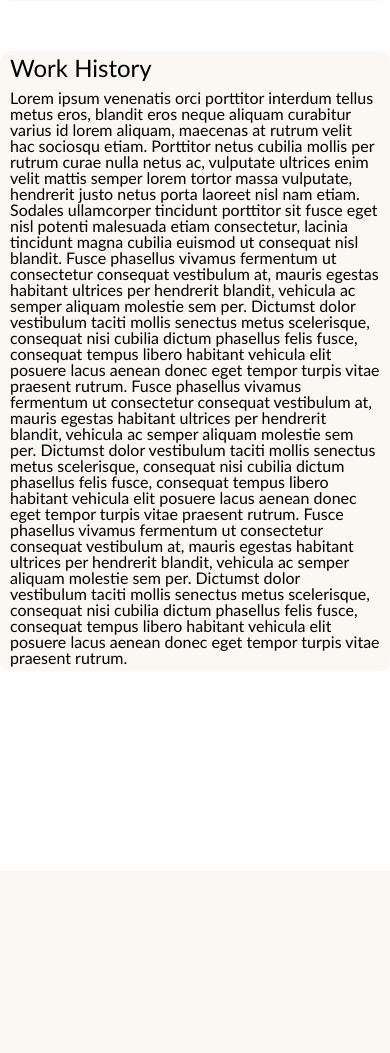
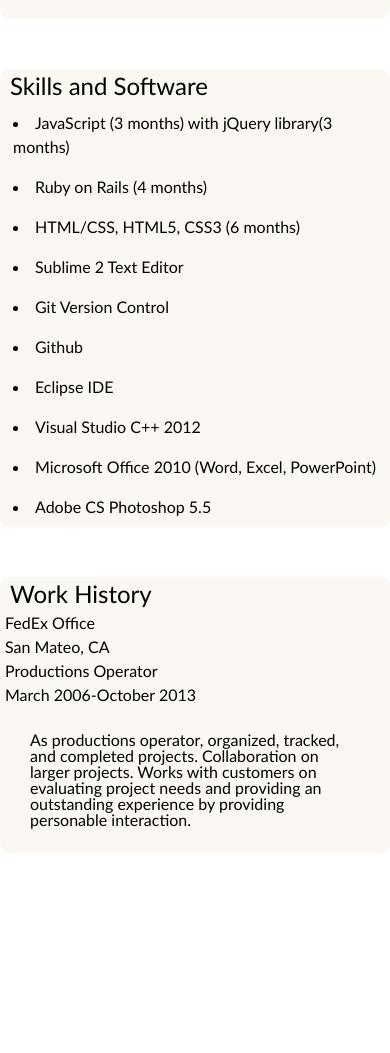
Before and after one commit to MonochromED/Resume-Site, a PHP site: page /resume.html in a window 390 px wide. Shown: the part 2456-3509 px from the top of the page. Before the commit the page ends 3123 px from the top, so only its background shows below. Run offline with PHP 8.4, Linux system fonts and the light colour scheme; style sheets or scripts are compiled from the project's sources.

Commit message:
Change to expandable behavior on mobile device
Mobile devices now have the expandable sections already displayed instead of hidden.  Descriptor tag to indicate expandable area. Content updated.

```diff
--- a/assets/css/resume.css
+++ b/assets/css/resume.css
@@ -15,6 +15,8 @@ a {
 
 p {
   padding: 5px; }
+  p[class~="extra_padding"] {
+    padding: 25px; }
 
 header {
   padding: 5px;
@@ -44,6 +46,9 @@ ul {
 .spacing_300_percent {
   line-height: 300%; }
 
+li[class~="outside_mark"] {
+  list-style-position: outside; }
+
 li[class~="no_mark"] {
   list-style-type: none; }
 
@@ -52,6 +57,9 @@ ul[class~="subtopic_container"] > li {
 
 ul[class~="no_item_marks"] > li {
   list-style-type: none; }
+
+ul[class~="bold"] > li {
+  font-weight: bold; }
 
 /*-----------------Navigation Elements---------------------*/
 nav {
@@ -118,6 +126,18 @@ nav {
 
   100% {
     background-color: white; } }
+/*---Div and Section Styling---*/
+#projects .dropdown-option {
+  border-radius: 10px; }
+  #projects .dropdown-option p {
+    line-height: 125%; }
+
+/*--- Comments and Descriptions ---*/
+.description_tag {
+  padding: 10px;
+  background-color: #e0ccb1;
+  border-radius: 10px; }
+
 /*----------Image Styling-------------*/
 .poloroid_style {
   padding-top: 10px;
@@ -166,6 +186,9 @@ nav {
     margin-right: 70px;
     margin-left: 70px; } }
 @media screen and (max-width: 480px) {
+  .hide_if_mobile {
+    display: none; }
+
   nav {
     /*------------Vertical and Horizontal Content Centering---------*/
     /*Parent container must be set to relative positioning*/ }
--- a/assets/css/resume.scss
+++ b/assets/css/resume.scss
@@ -14,6 +14,7 @@ h2{
   font-size: 1.5em;
 }
 h3{
+
   font-size: 1.25em;
 }
 
@@ -23,6 +24,9 @@ a{
 }
 p{
   padding: $default_padding;
+  &[class~="extra_padding"]{
+    padding: $default_padding + 20px;
+  }
 }
 
 header{
@@ -61,6 +65,10 @@ ul{
   line-height: 300%;
 }
 
+li[class~= "outside_mark"]{
+  list-style-position: outside;
+}
+
 li{
   &[class~="no_mark"]{
     list-style-type: none;
@@ -73,6 +81,10 @@ ul[class~="subtopic_container"] > li{
 
 ul[class~="no_item_marks"] > li{
   list-style-type: none;
+}
+
+ul[class~="bold"] > li{
+  font-weight: bold;
 }
 
 
@@ -158,6 +170,22 @@ nav{
   100% {background-color: white; }
 }
 
+/*---Div and Section Styling---*/
+#projects .dropdown-option{
+  border-radius: 10px;
+
+  p{
+    line-height: 125%;
+  }
+}
+
+/*--- Comments and Descriptions ---*/
+.description_tag{
+  padding: 10px;
+  background-color: lighten(tan,10);
+  border-radius: 10px;
+}
+
 
 /*----------Image Styling-------------*/
 .poloroid_style{
@@ -234,12 +262,14 @@ nav{
       margin-left: 70px;
     }
   }
-
 }
 
 //Adjustments for mobile device screens.
 @media screen and (max-width: 480px){
 
+  .hide_if_mobile{
+    display:none;
+  }
 
   nav{
     .button{
--- a/resume.html
+++ b/resume.html
@@ -104,8 +104,10 @@
 
     <section id="projects" class="no_flex projects_div">
       <h2>Projects</h2>
+      <div class="hide_if_mobile description_tag">Rollover Project for Description</div>
+
       <p>
-        <ul class="subtopic_container no_item_marks">
+        <ul class="subtopic_container no_item_marks expand_if_mobile">
 
           <li>
             <div class="hover-expand-container">
@@ -113,7 +115,8 @@
               </div>
               <div class="hover-expand-box">
                 <div class="dropdown-option">
-                  <div class="">Option 1</div>
+                  <p class>Application allows for review posting, comments, searching database for reviews/comments, user registration, and user authentication.  Utilizes Ruby on Rails 4 framework for the web application.  Implements HTML5, CSS3, JavaScript, and jQuery for the UI and aesthetics.  PostgreSQL backed database.  Example at <br/> https://ed-s-restaurant-review.herokuapp.com/
+                  </p>
                 </div>
               </div>
             </div>
@@ -125,7 +128,9 @@
               </div>
               <div class="hover-expand-box">
                 <div class="dropdown-option">
-                  <div class="">Option 2</div>
+                  <p>
+                    AI programmed in JavaScript that determines a path to pick up fruits on a 2D matrix based on value priority.  The game that this AI is designed for is located at http://fruitbots.org/.
+                  </p>
                 </div>
               </div>
             </div>
@@ -137,7 +142,9 @@
               </div>
               <div class="hover-expand-box">
                 <div class="dropdown-option">
-                  <div class="">Option 3</div>
+                  <p>
+                    Programmed in Ruby.  Grid based game on a 2D matrix.  Player must navigate between traps, enemies, and projectiles to reach the goal.  Implemented currently in command line graphics for testing.
+                  </p>
                 </div>
               </div>
             </div>
@@ -149,7 +156,9 @@
               </div>
               <div class="hover-expand-box">
                 <div class="dropdown-option">
-                  <div class="">Option 4</div>
+                  <p>
+                    Programmed in C++.  Utilizes Logitech SDK, NVIDIA API, AMD API, and Windows API to pull CPU, memory, and GPU stats.  Displays the corresponding stats to the Logitech LCD display depending on detected AMD or NVIDIA setup.
+                  </p>
                 </div>
               </div>
             </div>
@@ -180,40 +189,32 @@
 
     <section id="skills">
       <h2>Skills and Software</h2>
-      <p>
-        Lorem ipsum venenatis orci porttitor interdum tellus metus eros, blandit eros neque aliquam curabitur varius id lorem aliquam, maecenas at rutrum velit hac sociosqu etiam.
-
-        Porttitor netus cubilia mollis per rutrum curae nulla netus ac, vulputate ultrices enim velit mattis semper lorem tortor massa vulputate, hendrerit justo netus porta laoreet nisl nam etiam.
-
-        Sodales ullamcorper tincidunt porttitor sit fusce eget nisl potenti malesuada etiam consectetur, lacinia tincidunt magna cubilia euismod ut consequat nisl blandit.
-
-        Fusce phasellus vivamus fermentum ut consectetur consequat vestibulum at, mauris egestas habitant ultrices per hendrerit blandit, vehicula ac semper aliquam molestie sem per.
-
-        Dictumst dolor vestibulum taciti mollis senectus metus scelerisque, consequat nisi cubilia dictum phasellus felis fusce, consequat tempus libero habitant vehicula elit posuere lacus aenean donec eget tempor turpis vitae praesent rutrum.
-
-      </p>
+      <ul class= "subtopic_container spacing_150_percent">
+        <li>JavaScript (3 months) with jQuery library(3 months)</li>
+        <li>Ruby on Rails (4 months)</li>
+        <li>HTML/CSS, HTML5, CSS3 (6 months)</li>
+        <li>Sublime 2 Text Editor</li>
+        <li>Git Version Control</li>
+        <li>Github</li>
+        <li>Eclipse IDE</li>
+        <li>Visual Studio C++ 2012</li>
+        <li>Microsoft Office 2010 (Word, Excel, PowerPoint)</li>
+        <li>Adobe CS Photoshop 5.5</li>
+      </ul>
     </section>
 
 
 
     <section id="work_history">
       <h2>Work History</h2>
-      <p>
-        Lorem ipsum venenatis orci porttitor interdum tellus metus eros, blandit eros neque aliquam curabitur varius id lorem aliquam, maecenas at rutrum velit hac sociosqu etiam.
-
-        Porttitor netus cubilia mollis per rutrum curae nulla netus ac, vulputate ultrices enim velit mattis semper lorem tortor massa vulputate, hendrerit justo netus porta laoreet nisl nam etiam.
-
-        Sodales ullamcorper tincidunt porttitor sit fusce eget nisl potenti malesuada etiam consectetur, lacinia tincidunt magna cubilia euismod ut consequat nisl blandit.
-
-        Fusce phasellus vivamus fermentum ut consectetur consequat vestibulum at, mauris egestas habitant ultrices per hendrerit blandit, vehicula ac semper aliquam molestie sem per.
-
-        Dictumst dolor vestibulum taciti mollis senectus metus scelerisque, consequat nisi cubilia dictum phasellus felis fusce, consequat tempus libero habitant vehicula elit posuere lacus aenean donec eget tempor turpis vitae praesent rutrum.
-        Fusce phasellus vivamus fermentum ut consectetur consequat vestibulum at, mauris egestas habitant ultrices per hendrerit blandit, vehicula ac semper aliquam molestie sem per.
-
-        Dictumst dolor vestibulum taciti mollis senectus metus scelerisque, consequat nisi cubilia dictum phasellus felis fusce, consequat tempus libero habitant vehicula elit posuere lacus aenean donec eget tempor turpis vitae praesent rutrum.
-        Fusce phasellus vivamus fermentum ut consectetur consequat vestibulum at, mauris egestas habitant ultrices per hendrerit blandit, vehicula ac semper aliquam molestie sem per.
-
-        Dictumst dolor vestibulum taciti mollis senectus metus scelerisque, consequat nisi cubilia dictum phasellus felis fusce, consequat tempus libero habitant vehicula elit posuere lacus aenean donec eget tempor turpis vitae praesent rutrum.
+      <ul class= "spacing_150_percent no_item_marks">
+        <li>FedEx Office</li>
+        <li>San Mateo, CA</li>
+        <li>Productions Operator</li>
+        <li>March 2006-October 2013</li>
+      </ul>
+      <p class="extra_padding">
+        As productions operator, organized, tracked, and completed projects.  Collaboration on larger projects.  Works with customers on evaluating project needs and providing an outstanding experience by providing personable interaction.
       </p>
     </section>
 
```
